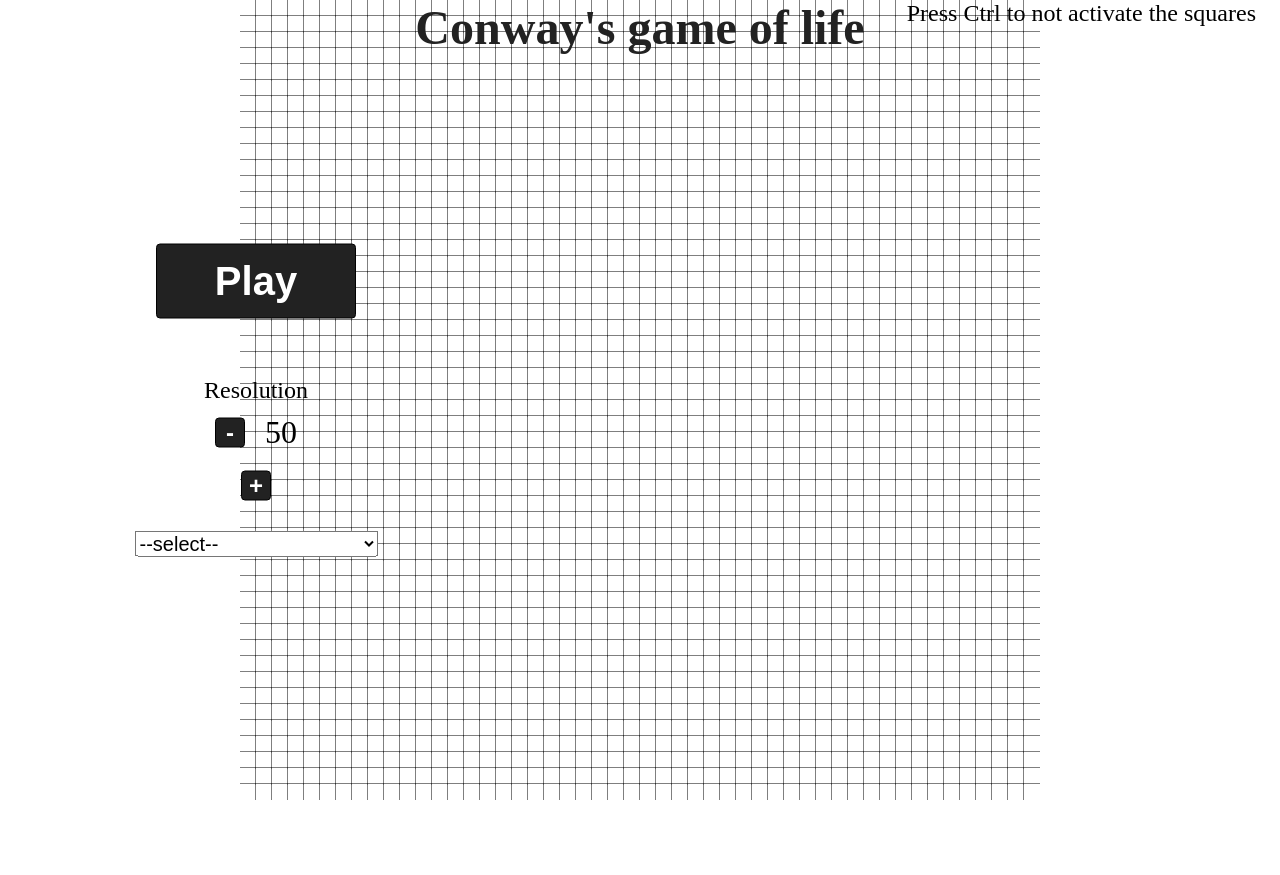
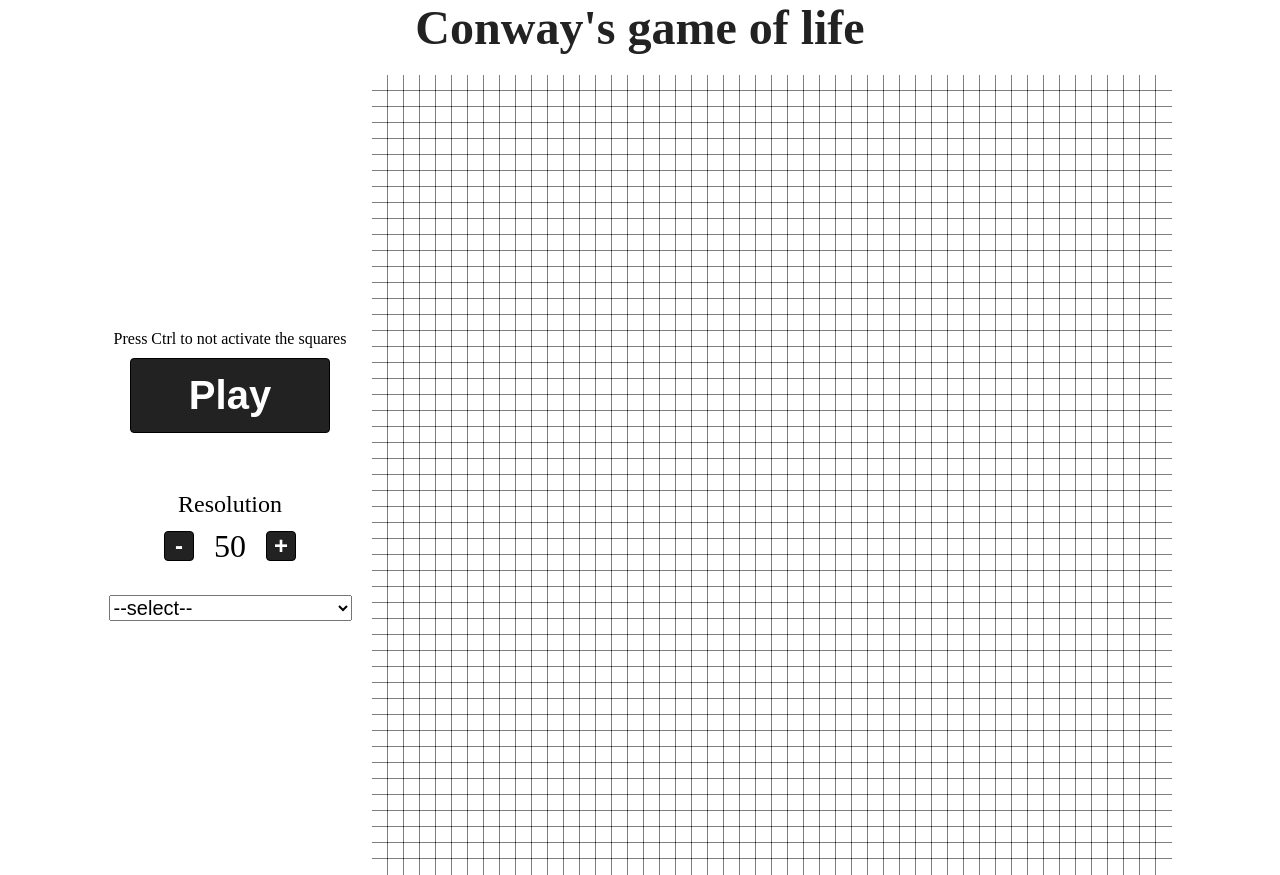
Before and after one commit to NishikantS578/Game_Of_Life, a plain HTML site: page index.html in a window 1280 px wide. Before the commit the page ends 800 px from the top, so only its background shows below. Drawn offline with Linux system fonts and the light colour scheme.

Commit message:
updated layout

```diff
--- a/index.html
+++ b/index.html
@@ -7,8 +7,9 @@
 	</head>
 	<body>
         <h1>Conway's game of life</h1>
-		<canvas class="canvas" width="800" height="800"></canvas>
+        <div class="container">
             <div class="controls">
+                Press Ctrl to not activate the squares
                 <button>Play</button>
                 <label> Resolution </label>
                 <div class="inputResolution">
@@ -36,8 +37,7 @@
                     <option val="simkin-glider-gun"> simkin-glider-gun </option>
                 </select>
             </div>
-        <div class="help">
-            Press Ctrl to not activate the squares
+            <canvas class="canvas" width="800" height="800"></canvas>
         </div>
 	</body>
 </html>
--- a/styles.css
+++ b/styles.css
@@ -6,36 +6,31 @@
 
 body
 {
-    height: 100vh;
-    width: 100vw;
 	font-family: hack, serif;
 }
 
 h1{
-    z-index: 1;
     color: #222;
     font-size: 3rem;
+    text-align: center;
+    margin-bottom: 20px;
+}
+
+.container{
+    display: flex;
+    flex-wrap: wrap;
+    align-items: center;
+    justify-content: center;
+    gap: 20px;
     position: absolute;
-    left: 50%;
-    transform: translateX(-50%);
+    width: 100vw;
 }
 
 .canvas
 {
-	margin: auto;
-	display: block;
-    position: absolute;
-    left: 50%;
-    top: 50%;
-    transform: translateX(-50%) translateY(-50%);
 }
 
 .controls {
-    position: absolute;
-    top: 50vh;
-    transform: translateY(-50%);
-    margin-left: 15vw;
-    width: 10vw;
     display: flex;
     flex-direction: column;
     gap: 10px;
```
Lines whose indentation alone changed are shown as unchanged.
